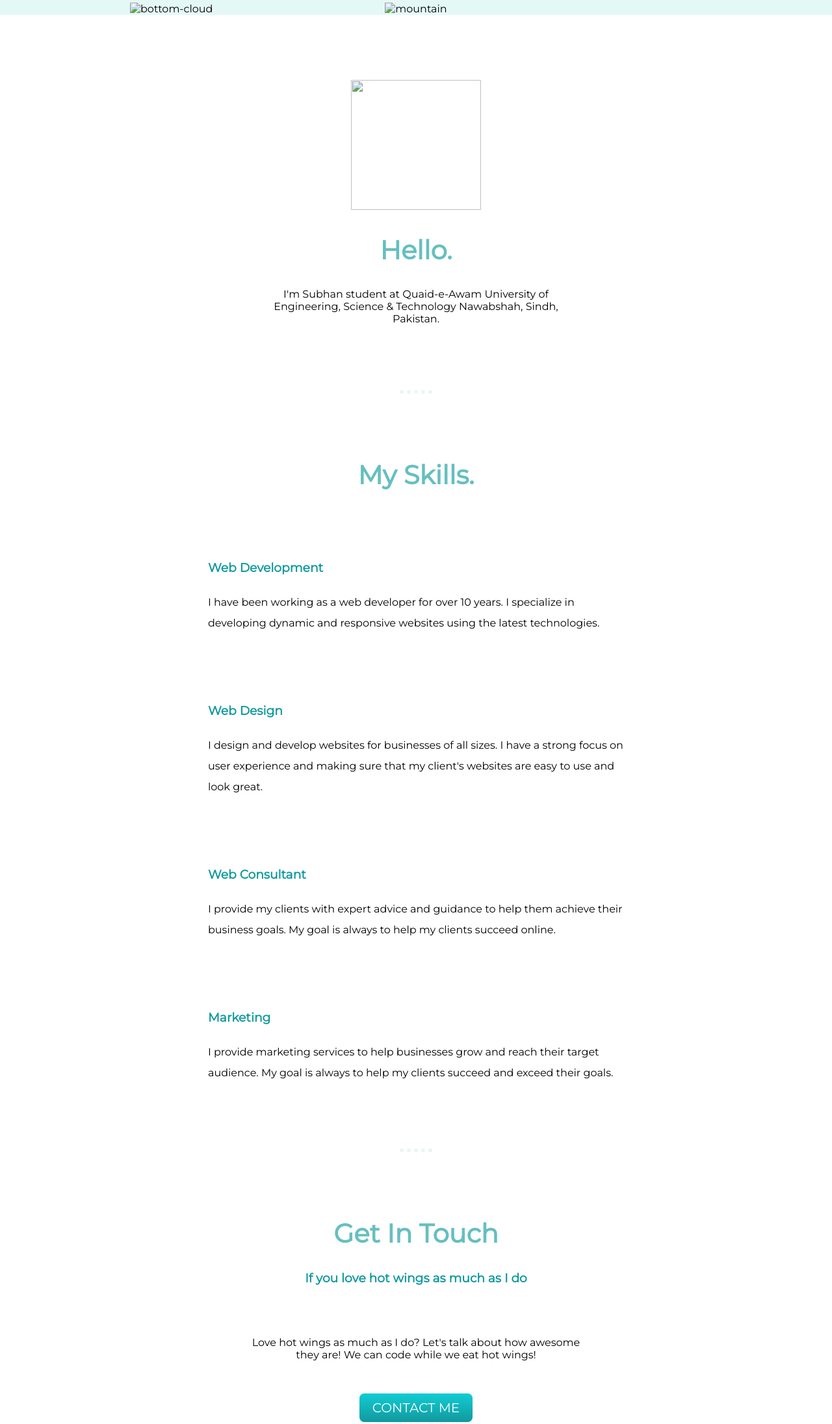
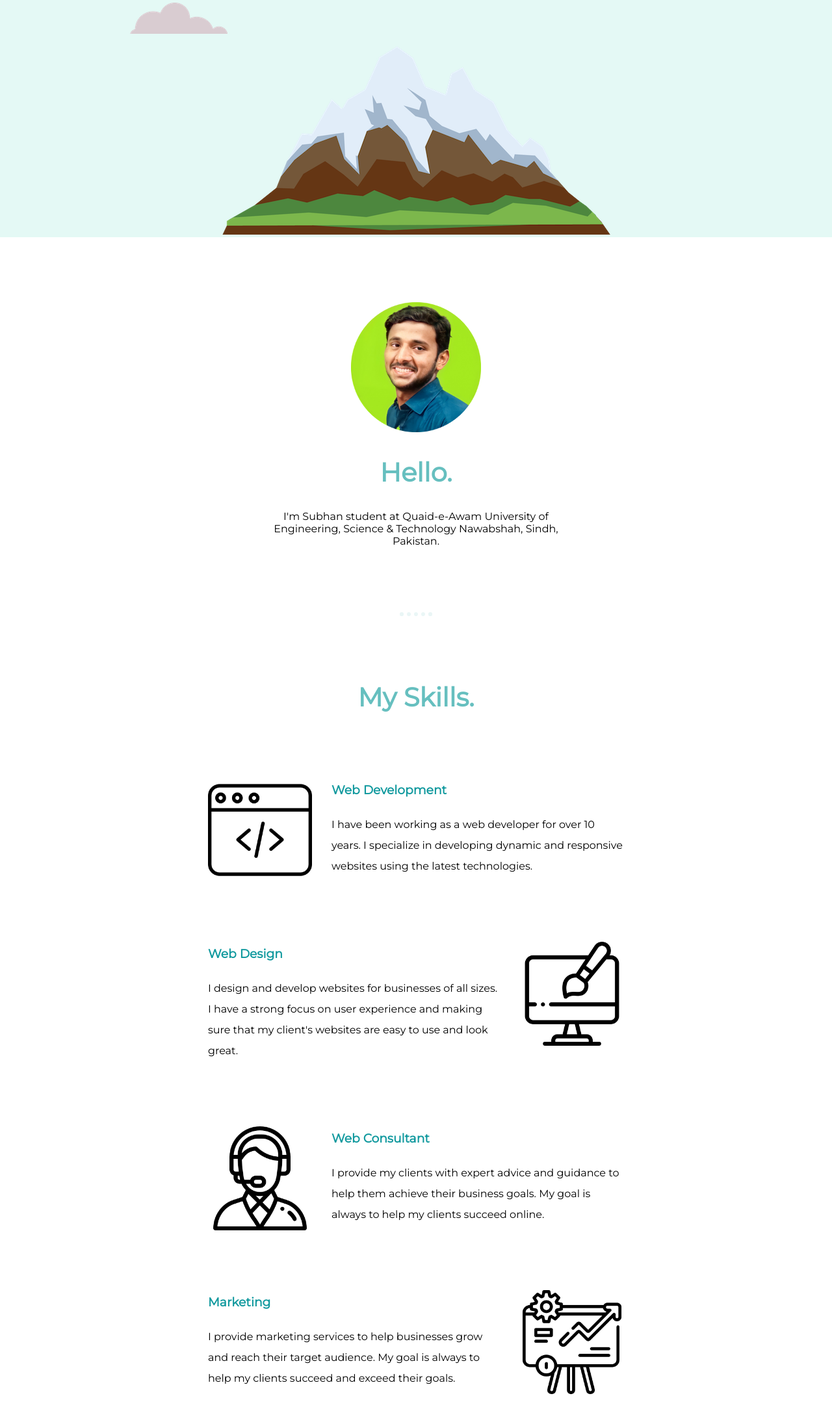
Before and after one commit to isubhanjalbani/personal-portfolio-website, a plain HTML site: page index.html in a window 1280 px wide. Shown: the part 339-2530 px from the top of the page at 65% size. Drawn offline with Linux system fonts and the light colour scheme; files that its build step writes are made by us from their sources.

Commit message:
Update index.html

```diff
--- a/index.html
+++ b/index.html
@@ -4,7 +4,7 @@
 <head>
   <meta charset="utf-8">
   <title>Subhan Jalbani - Personal Portfolio Website</title>
-  <link rel="stylesheet" href="css/style.css">
+  <link rel="stylesheet" href="style.css">
   <link rel="preconnect" href="https://fonts.googleapis.com">
   <link rel="preconnect" href="https://fonts.gstatic.com" crossorigin>
   <link href="https://fonts.googleapis.com/css2?family=Montserrat&family=Sacramento&display=swap" rel="stylesheet">
@@ -18,16 +18,16 @@
 
 
   <div class="top-container">
-    <img class="top-cloud" src="images/cloud.png" alt="top-cloud">
+    <img class="top-cloud" src="cloud.png" alt="top-cloud">
     <h1>I'm Subhan</h1>
     <h2 class="title">a <span class="web">Web</span> Developer</h2>
-    <img class="bottom-cloud" src="images/cloud.png" alt="bottom-cloud">
-    <img class="mountain" src="images/mountain.png" alt="mountain">
+    <img class="bottom-cloud" src="cloud.png" alt="bottom-cloud">
+    <img class="mountain" src="mountain.png" alt="mountain">
   </div>
 
   <div class="middle-container">
     <div class="profile">
-      <img class="my-profile" src="images/profile.png" alt="">
+      <img class="my-profile" src="profile.png" alt="">
       <h2>Hello.</h2>
       <p class="bio">I'm Subhan student at Quaid-e-Awam University of Engineering, Science & Technology Nawabshah, Sindh, Pakistan.</p>
     </div>
@@ -35,22 +35,22 @@
     <div class="skills">
       <h2>My Skills.</h2>
       <div class="skill-row">
-        <img class="web-development" src="images/web development.png" alt="">
+        <img class="web-development" src="web development.png" alt="">
         <h3>Web Development</h3>
         <p>I have been working as a web developer for over 10 years. I specialize in developing dynamic and responsive websites using the latest technologies.</p>
       </div>
       <div class="skill-row">
-        <img class="web-design" src="images/design.png" alt="">
+        <img class="web-design" src="design.png" alt="">
         <h3>Web Design</h3>
         <p>I design and develop websites for businesses of all sizes. I have a strong focus on user experience and making sure that my client's websites are easy to use and look great.</p>
       </div>
       <div class="skill-row">
-        <img class="web-consultant" src="images/consultant.png" alt="">
+        <img class="web-consultant" src="consultant.png" alt="">
         <h3>Web Consultant</h3>
         <p>I provide my clients with expert advice and guidance to help them achieve their business goals. My goal is always to help my clients succeed online.</p>
       </div>
       <div class="skill-row">
-        <img class="marketing" src="images/marketing.png" alt="">
+        <img class="marketing" src="marketing.png" alt="">
         <h3>Marketing</h3>
         <p>I provide marketing services to help businesses grow and reach their target audience. My goal is always to help my clients succeed and exceed their goals.</p>
       </div>
```
